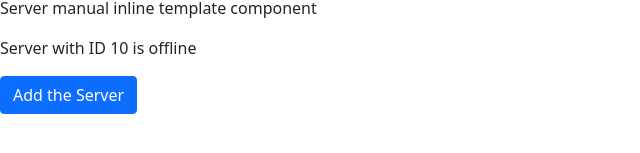
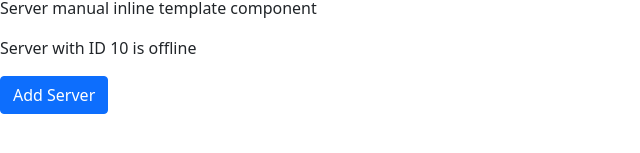
Before and after one commit to gretaivan/angular, an Angular app: page / in a window 1280 px wide. Shown: the part 189-342 px from the top of the page, without its empty margins (0-640 px from the left). Built offline with nearby package versions, Linux system fonts and the light colour scheme.

Commit message:
adds property biding example using add server button

```diff
--- a/src/app/servers/servers.component.ts
+++ b/src/app/servers/servers.component.ts
@@ -3,14 +3,22 @@
 @Component({
   selector: 'app-servers',
   template: `Auto generated component reusing the existing: <app-server></app-server>
-  <button class="btn btn-primary">Add the Server</button>`,
+  <button class="btn btn-primary" [disabled]="!allowNewServer" >Add Server</button>`,
   styleUrls: ['./servers.component.css']
 })
+
+
 export class ServersComponent implements OnInit {
 
-  constructor() { }
+  allowNewServer = false;
 
-  ngOnInit(): void {
+  constructor() {
+    setTimeout(() => {
+      this.allowNewServer = true;
+    }, 2000);
+  }
+
+  ngOnInit(){
   }
 
 }
```
